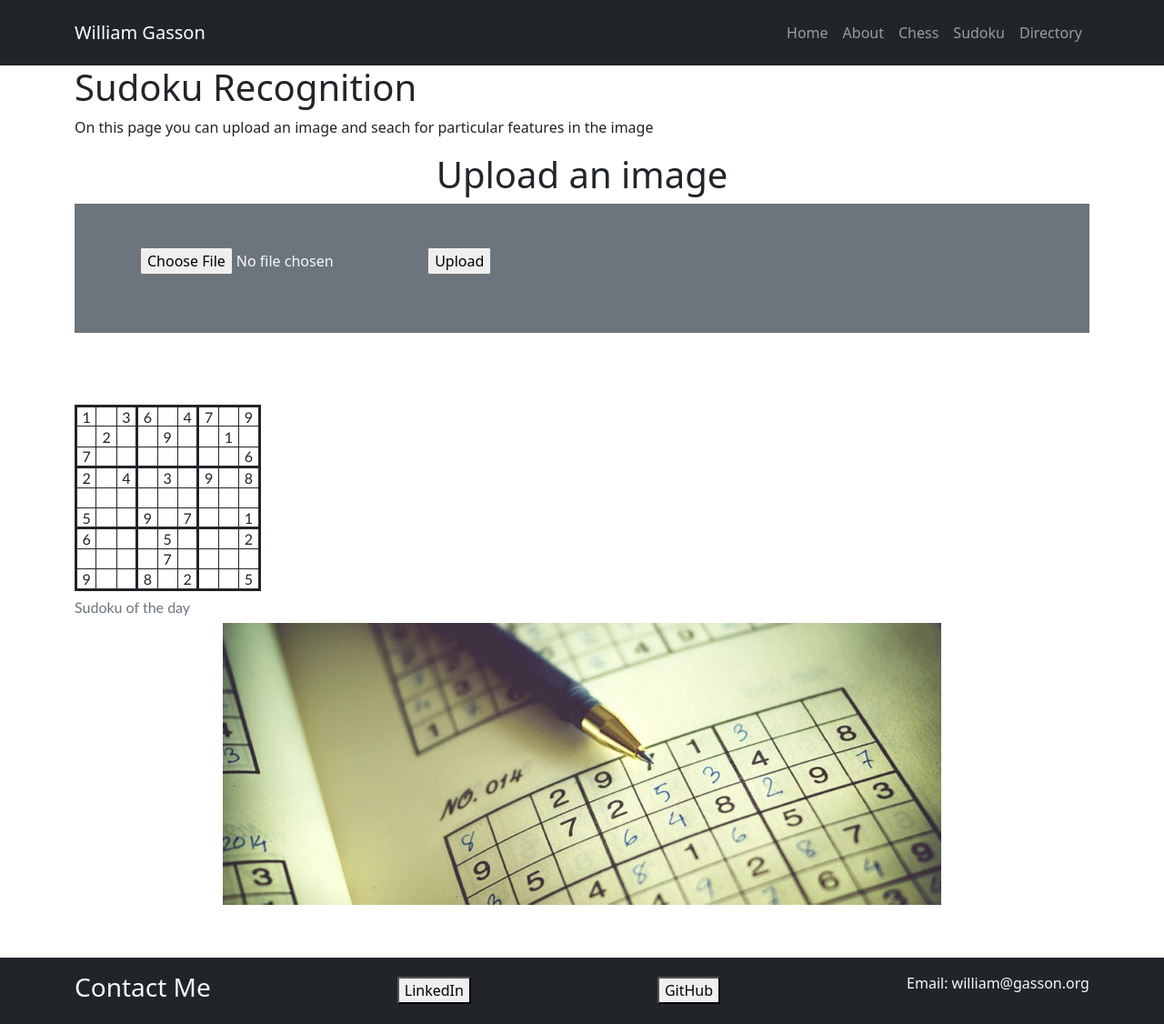
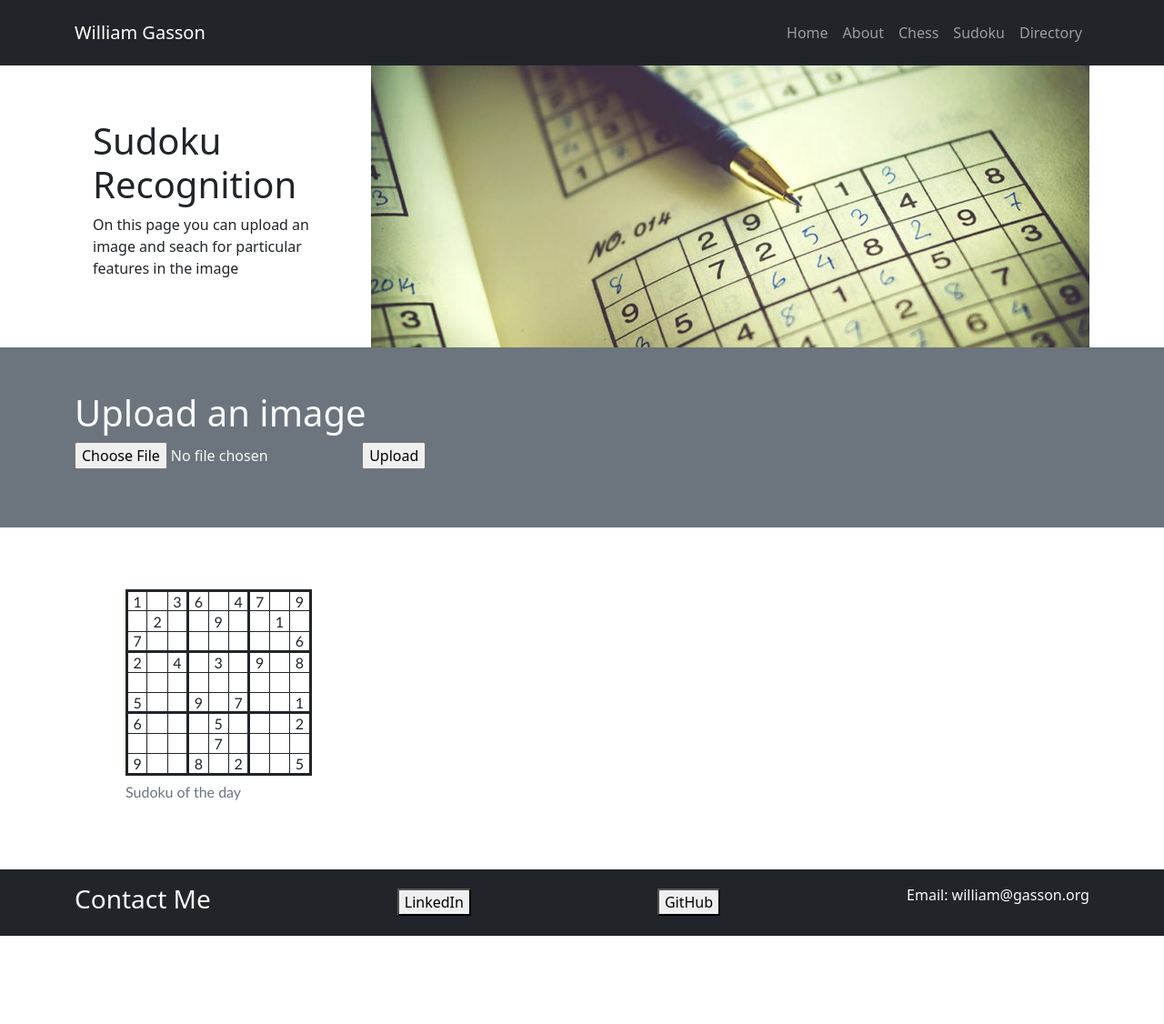
Before and after one commit to WilliamGasson/Website, a Flask app: page /sudoku in a window 1280 px wide. Shown: the whole page at 91% size. After the commit the page ends 1029 px from the top, so only its background shows below. Run offline with Flask 2, Linux system fonts and the light colour scheme; some libraries are stand-ins or nearby versions.

Commit message:
favicon and ui improvements

```diff
--- a/templates/home.html
+++ b/templates/home.html
@@ -4,6 +4,9 @@
     <meta charset="utf-8">
     <link href="https://cdn.jsdelivr.net/npm/bootstrap@5.1.3/dist/css/bootstrap.min.css" rel="stylesheet" integrity="sha384-1BmE4kWBq78iYhFldvKuhfTAU6auU8tT94WrHftjDbrCEXSU1oBoqyl2QvZ6jIW3" crossorigin="anonymous">
     <link rel="stylesheet" href="static/css/template.css">
+
+    <link rel="icon" type="images/x-icon" href="static\img\favicon.ico" />
+
 
     <title>William Gasson</title>
     <style>
--- a/templates/sudoku.html
+++ b/templates/sudoku.html
@@ -8,19 +8,24 @@ Image Recognition
 
 {%block content%}
 <div class="container">
+  <div class="d-sm-flex align-items-center justify-content-between">
+    <div class="container p-2">
+      <div class="container">
         <h1> Sudoku Recognition </h1>
         <p> On this page you can upload an image and seach for particular features in the image</p>
       </div>
+    </div>
+    <img class="img-fluid" src="static\img\Sudoku.png" alt="">
+  </div>
+</div>
 
-<div class="container">
-  <div class="row">
-    <div class="col">
 
-      <h1>Upload an image</h1>
 
 <section class="bg-secondary text-light p-5 text-center text-sm-start">
   <div class="container">
-            <title>Upload new File</title>
+    <h1>Upload an image</h1>
+
+    <title>Upload new file</title>
     <form method=post enctype=multipart/form-data>
         <input type=file name=file>
         <input type=submit value=Upload>
@@ -41,7 +46,7 @@ Image Recognition
 </style>
 
 
-      <div id="center">
+<div class = "center">
 
   <table>
     <caption>Sudoku of the day</caption>
@@ -62,14 +67,6 @@ Image Recognition
       <tr> <td>  <td>  <td>  <td>  <td>7 <td>  <td>  <td>  <td>
       <tr> <td>9 <td>  <td>  <td>8 <td>  <td>2 <td>  <td>  <td>5
   </table>
-      </div>
-
-      <div>
-        <img class="img-fluid" src="static\img\Sudoku.png" alt="">
-      </div>
-
-    </div>
-  </div>
 </div>
 
 <pre>
--- a/templates/template.html
+++ b/templates/template.html
@@ -4,6 +4,8 @@
     <meta charset="utf-8">
     <link href="https://cdn.jsdelivr.net/npm/bootstrap@5.1.3/dist/css/bootstrap.min.css" rel="stylesheet" integrity="sha384-1BmE4kWBq78iYhFldvKuhfTAU6auU8tT94WrHftjDbrCEXSU1oBoqyl2QvZ6jIW3" crossorigin="anonymous">
     <link rel="stylesheet" href="static/css/template.css">
+
+    <link rel="icon" type="images/x-icon" href="static\img\favicon.ico" />
 
     <title>
       {% block title %}
```
Also changed, not shown: static/img/20 April 14 - M-2363.JPG (added), static/img/favicon.ico (added). Lines whose indentation alone changed are shown as unchanged.
